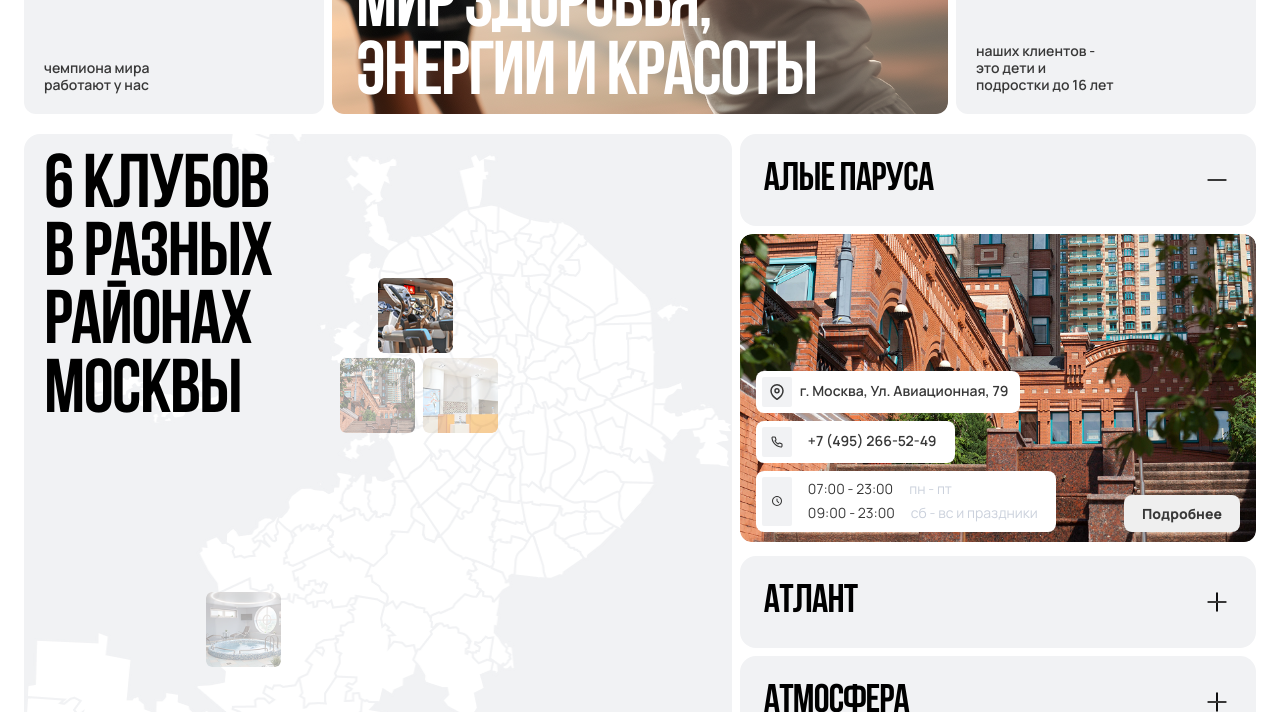
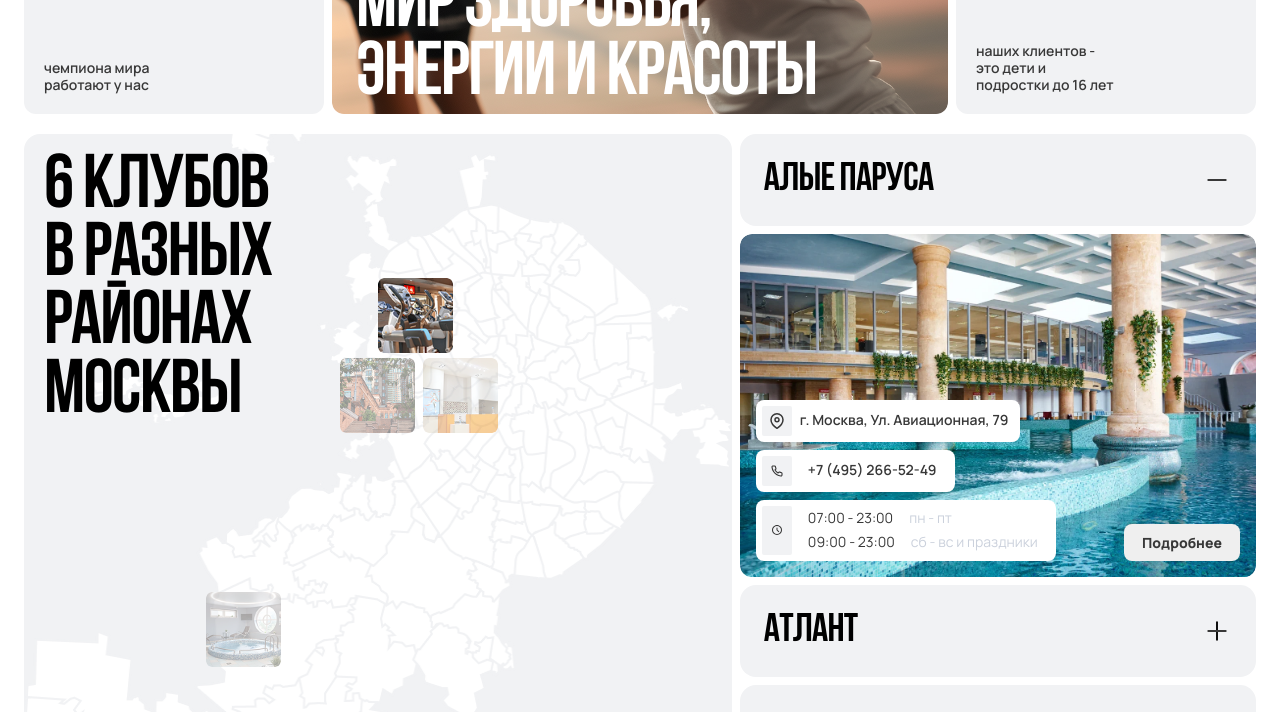
Before and after one commit to BogdanKurenkov/donsport, a website built with Vite: page index.html in a window 1280 px wide. Both pictures are taken after a click on the picture 415 px from the left and 1634 px from the top of the page. Shown: the part 1322-2034 px from the top of the page. Built offline with nearby package versions, Linux system fonts and the light colour scheme; a script that the page names is missing; a small style sheet from the web is missing.

Commit message:
updated map images

```diff
--- a/index.html
+++ b/index.html
@@ -210,7 +210,7 @@
                                 <img class="minus" src="/assets/svg/minus.svg" alt="minus">
                             </div>
                             <div class="dropdown-content_map" data-club-index="1">
-                                <img class="dropdown-image_map" src="/assets/img/mapimg1.png" alt="club photo">
+                                <img class="dropdown-image_map" src="/assets/img/map_img1.jpg" alt="club photo">
                                 <div class="club-detail">
                                     <div class="club-detail_address">
                                         <div class="club-icon-wrap">
@@ -244,7 +244,7 @@
                                 <img class="minus" src="/assets/svg/minus.svg" alt="minus">
                             </div>
                             <div class="dropdown-content_map" data-club-index="2">
-                                <img class="dropdown-image_map" src="/assets/img/mapimg1.png" alt="club photo">
+                                <img class="dropdown-image_map" src="/assets/img/map_img2.jpg" alt="club photo">
                                 <div class="club-detail">
                                     <div class="club-detail_address">
                                         <div class="club-icon-wrap">
@@ -278,7 +278,7 @@
                                 <img class="minus" src="/assets/svg/minus.svg" alt="minus">
                             </div>
                             <div class="dropdown-content_map" data-club-index="3">
-                                <img class="dropdown-image_map" src="/assets/img/mapimg1.png" alt="club photo">
+                                <img class="dropdown-image_map" src="/assets/img/map_img3.jpg" alt="club photo">
                                 <div class="club-detail">
                                     <div class="club-detail_address">
                                         <div class="club-icon-wrap">
@@ -312,7 +312,7 @@
                                 <img class="minus" src="/assets/svg/minus.svg" alt="minus">
                             </div>
                             <div class="dropdown-content_map" data-club-index="4">
-                                <img class="dropdown-image_map" src="/assets/img/mapimg1.png" alt="club photo">
+                                <img class="dropdown-image_map" src="/assets/img/map_img4.jpg" alt="club photo">
                                 <div class="club-detail">
                                     <div class="club-detail_address">
                                         <div class="club-icon-wrap">
@@ -346,7 +346,7 @@
                                 <img class="minus" src="/assets/svg/minus.svg" alt="minus">
                             </div>
                             <div class="dropdown-content_map" data-club-index="5">
-                                <img class="dropdown-image_map" src="/assets/img/mapimg1.png" alt="club photo">
+                                <img class="dropdown-image_map" src="/assets/img/map_img5.jpg" alt="club photo">
                                 <div class="club-detail">
                                     <div class="club-detail_address">
                                         <div class="club-icon-wrap">
@@ -380,7 +380,7 @@
                                 <img class="minus" src="/assets/svg/minus.svg" alt="minus">
                             </div>
                             <div class="dropdown-content_map" data-club-index="6">
-                                <img class="dropdown-image_map" src="/assets/img/mapimg1.png" alt="club photo">
+                                <img class="dropdown-image_map" src="/assets/img/map_img6.jpg" alt="club photo">
                                 <div class="club-detail">
                                     <div class="club-detail_address">
                                         <div class="club-icon-wrap">
```
Also changed, not shown: assets/img/map_img1.jpg (added), assets/img/map_img2.jpg (added), assets/img/map_img3.jpg (added), assets/img/map_img4.jpg (added), assets/img/map_img5.jpg (added), assets/img/map_img6.jpg (added).
